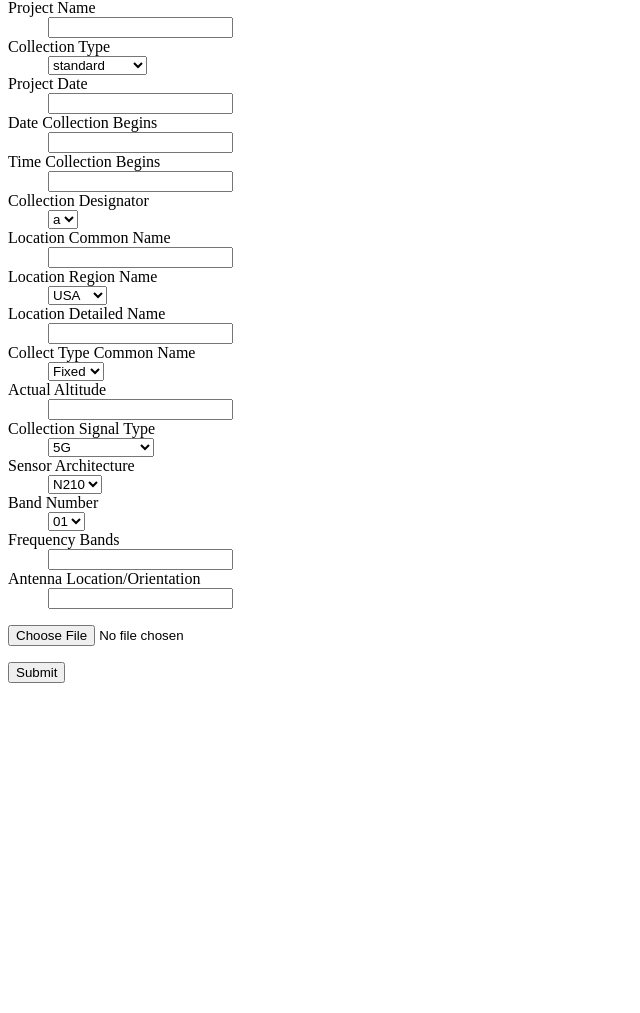
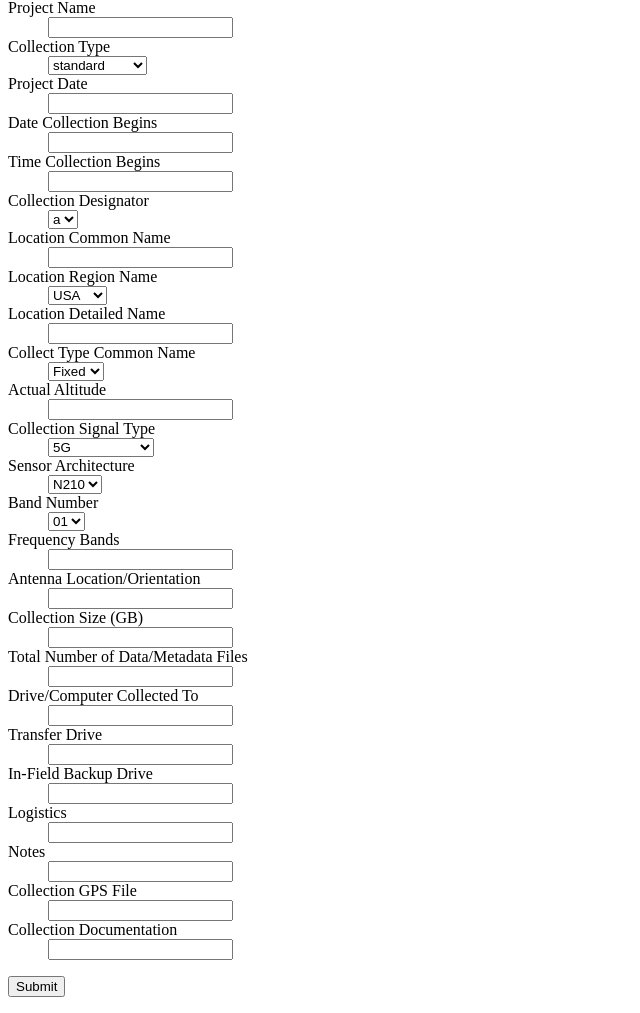
Before and after one commit to eileenxia/APP, a Flask app: page /new_data in a window 1280 px wide. Shown: the part 56-1069 px from the top of the page, without its empty margins (0-640 px from the left). Before the commit the page ends 739 px from the top, so only its background shows below. Run offline with Flask 2, Linux system fonts and the light colour scheme; some libraries are stand-ins or nearby versions.

Commit message:
more fields

```diff
--- a/forms.py
+++ b/forms.py
@@ -37,6 +37,17 @@ class DetailForm(Form):
     band_no = SelectField('Band Number', choices=band_nos)
     freq_bands = StringField('Frequency Bands')
     antenna_loc = StringField('Antenna Location/Orientation')
+    size_gb = StringField('Collection Size (GB)')
+    total_files_no = StringField('Total Number of Data/Metadata Files')
+    where_collected_to = StringField('Drive/Computer Collected To')
+    transfer_drive = StringField('Transfer Drive')
+    backup_drive = StringField('In-Field Backup Drive')
+    logistics = StringField('Logistics')
+    notes = StringField('Notes')
+    gps = StringField('Collection GPS File') #links
+    documentation = StringField('Collection Documentation') #links
 
-    def generateID(self):
-        return self.begin_date+self.designator+'_'+self.loc_common+'_'+self.collect_common+'_'+self.signal_type+'_'+self.band_no
+    #file = FileField()
+
+    # def generateID(self):
+    #     return self.begin_date+self.designator+'_'+self.loc_common+'_'+self.collect_common+'_'+self.signal_type+'_'+self.band_no
--- a/main.py
+++ b/main.py
@@ -3,6 +3,7 @@ sys.path.append('.')
 
 
 from flask import request, render_template, flash, redirect
+# from werkzeug.utils import *
 from app import *
 from tables import *
 from forms import *
@@ -36,7 +37,7 @@ def search_results(search):
             qry = db.session.query(CollectionDetails).filter(
                 CollectionDetails.begin_date.contains(search_string))
             results = qry.all()
-        elif search.data['select'] == 'LocationCommonName':
+        elif search.data['select'] == 'Location Common Name':
             qry = db.session.query(CollectionDetails).filter(
                 CollectionDetails.loc_common.contains(search_string))
             results = qry.all()
@@ -55,6 +56,11 @@ def search_results(search):
         table = Results(results)
         table.border = True
         return render_template('results.html', table=table)
+
+
+# def allowed_file(filename):
+#     return '.' in filename and \
+#            filename.rsplit('.', 1)[1].lower() in ALLOWED_EXTENSIONS
 
 
 @app.route('/new_data', methods=['GET', 'POST'])
@@ -101,10 +107,38 @@ def save_changes(details, form, new=False):
     details.band_no = form.band_no.data
     details.freq_bands = form.freq_bands.data
     details.antenna_loc = form.antenna_loc.data
+    details.size_gb = form.size_gb.data
+    details.total_files_no = form.total_files_no.data
+    details.where_collected_to = form.where_collected_to.data
+    details.transfer_drive = form.transfer_drive.data
+    details.backup_drive = form.backup_drive.data
+    details.logistics = form.logistics.data
+    details.notes = form.notes.data
+    details.gps = form.gps.data
+    details.documentation = form.documentation.data
+
+    # details.file = form.file.data
 
     if new:
         # Add the new data to the database
         db.session.add(details)
+        #
+        # key = details.begin_date + details.designator + '_' + details.loc_common + '_' + details.collect_common + '_' + details.signal_type + '_' + details.band_no
+        # if 'file' not in request.files:
+        #     flash('No file part')
+        #     return 'no'
+        # file = request.files['file']
+        # # if user does not select file
+        # if file.filename == '':
+        #     flash('No selected file')
+        #     return redirect(request.url)
+        # if file and allowed_file(file.filename):
+        #     # filetype = file.filename.rsplit('.', 1)[1].lower()
+        #     filename = secure_filename(file.filename)
+        #     dirname = os.path.join(app.config['UPLOAD_FOLDER'], key)
+        #     os.makedirs(dirname)
+        #     file.save(os.path.join(dirname, filename))
+        #     # return redirect(url_for('uploaded_file', filename=filename))
 
     # commit the data to the database
     db.session.commit()
@@ -143,7 +177,7 @@ def delete(id):
             db.session.delete(details)
             db.session.commit()
 
-            flash('Album deleted successfully!')
+            flash('Data deleted successfully!')
             return redirect('/')
         return render_template('delete_data.html', form=form)
     else:
--- a/templates/new_data.html
+++ b/templates/new_data.html
@@ -22,7 +22,15 @@
         {{ render_field(form.band_no) }}
         {{ render_field(form.freq_bands) }}
         {{ render_field(form.antenna_loc) }}
+        {{ render_field(form.size_gb) }}
+        {{ render_field(form.total_files_no) }}
+        {{ render_field(form.where_collected_to) }}
+        {{ render_field(form.transfer_drive) }}
+        {{ render_field(form.backup_drive) }}
+        {{ render_field(form.logistics) }}
+        {{ render_field(form.notes) }}
+        {{ render_field(form.gps) }}
+        {{ render_field(form.documentation) }}
     </dl>
-    <p><input type="file" name="file">
     <p><input type=submit value=Submit>
 </form>
```
Also changed, not shown: app.py (+16 -0 lines), tables.py (+11 -0 lines), templates/delete_data.html (+9 -0 lines), templates/edit_data.html (+9 -0 lines).
